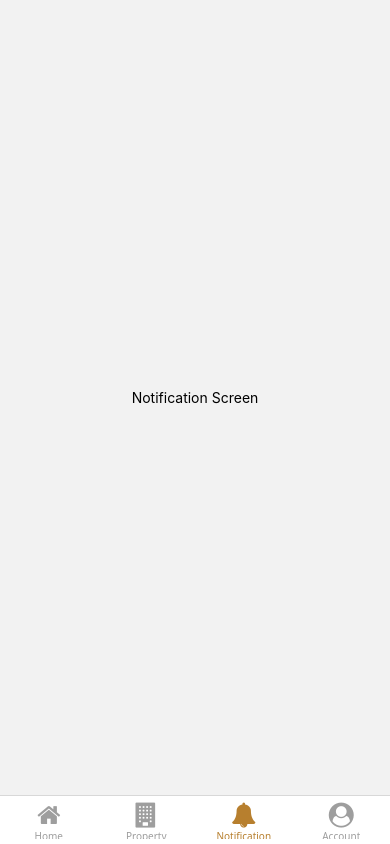
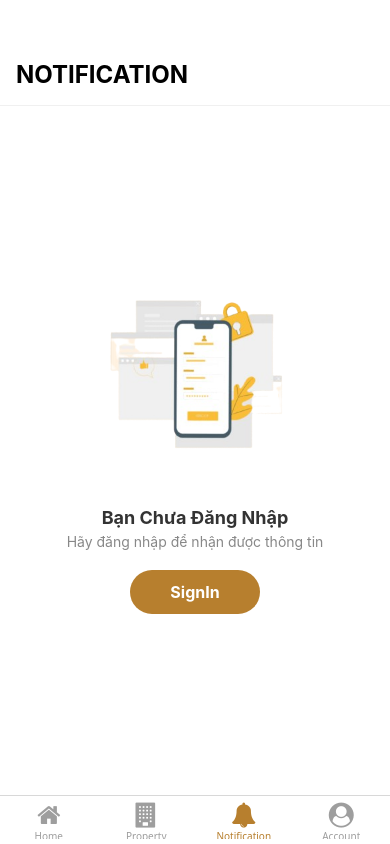
Before and after one commit to KaneNguyen03/building-maintenance-ai-mobile, a React Native app: screen /Notification in a window 390 px wide. Built offline with nearby package versions, Linux system fonts and the light colour scheme.

Commit message:
Update Complete

```diff
--- a/src/Resident/MyReportScreen.tsx
+++ b/src/Resident/MyReportScreen.tsx
@@ -19,27 +19,37 @@ const MyReportScreen = () => {
 
   useEffect(() => {
     const loadReports = async () => {
-      setLoading(true);
-      const stored = await AsyncStorage.getItem("myReports");
+      const userString = await AsyncStorage.getItem("userData");
+      if (!userString) return;
+
+      const user = JSON.parse(userString);
+      const userKey = user.phone.toString();
+
+      const stored = await AsyncStorage.getItem(`myReports_${userKey}`);
       if (stored) setReports(JSON.parse(stored));
-      setLoading(false);
     };
     const unsubscribe = navigation.addListener("focus", loadReports);
     return unsubscribe;
   }, [navigation]);
 
   const handleClearAll = async () => {
-    await AsyncStorage.removeItem("myReports");
+    const userString = await AsyncStorage.getItem("userData");
+    if (!userString) return;
+
+    const user = JSON.parse(userString);
+    const userKey = user.phone.toString();
+
+    await AsyncStorage.removeItem(`myReports_${userKey}`);
     setReports([]);
   };
 
-  if (loading) {
-    return (
-      <View style={styles.loadingContainer}>
-        <ActivityIndicator size="large" color="#B77F2E" />
-      </View>
-    );
-  }
+  // if (loading) {
+  //   return (
+  //     <View style={styles.loadingContainer}>
+  //       <ActivityIndicator size="large" color="#B77F2E" />
+  //     </View>
+  //   );
+  // }
 
   return (
     <ScrollView style={styles.container}>
--- a/src/Resident/ui/RepairReviewScreen.tsx
+++ b/src/Resident/ui/RepairReviewScreen.tsx
@@ -21,19 +21,43 @@ const RepairReviewScreen = () => {
     images: string[];
   };
   const handleSubmit = async () => {
+    const userData = await AsyncStorage.getItem("userData");
+    const user = userData ? JSON.parse(userData) : null;
+    if (!user) return;
+
+    const userKey = user.phone.toString(); // phone là số => chuyển thành string
+
+    const reportKey = `myReports_${userKey}`;
+    const notiKey = `notifications_${userKey}`;
+
     const report = {
       property,
       description,
       images,
       date: new Date().toISOString(),
     };
-    const existingReports = await AsyncStorage.getItem("myReports");
+
+    const existingReports = await AsyncStorage.getItem(reportKey);
     const parsedReports = existingReports ? JSON.parse(existingReports) : [];
     parsedReports.push(report);
-    await AsyncStorage.setItem("myReports", JSON.stringify(parsedReports));
-    // @ts-ignore
-   navigation.navigate("RepairSuccess"); // chuyển sang màn thành công
+    await AsyncStorage.setItem(reportKey, JSON.stringify(parsedReports));
+
+    const now = new Date();
+    const newNotification = {
+      id: `${now.getTime()}`,
+      message: "Report của bạn đang được xử lý, vui lòng đợi phản hồi.",
+      timestamp: now.toLocaleString(),
+    };
+    const existingNoti = await AsyncStorage.getItem(notiKey);
+    const notiList = existingNoti ? JSON.parse(existingNoti) : [];
+    notiList.unshift(newNotification);
+    await AsyncStorage.setItem(notiKey, JSON.stringify(notiList));
+
+    //@ts-ignore
+    navigation.navigate("RepairSuccess");
   };
+
+
 
   return (
     <ScrollView style={styles.container}>
--- a/src/screen/NotificationScreen.tsx
+++ b/src/screen/NotificationScreen.tsx
@@ -1,19 +1,189 @@
-import React from 'react';
-import { View, Text, StyleSheet } from 'react-native';
+import React, { useEffect, useState } from "react";
+import {
+  View,
+  Text,
+  StyleSheet,
+  Image,
+  TouchableOpacity,
+  FlatList,
+} from "react-native";
+import AsyncStorage from "@react-native-async-storage/async-storage";
+import { useNavigation } from "@react-navigation/native";
 
 const NotificationScreen = () => {
+  const navigation = useNavigation();
+  const [notifications, setNotifications] = useState<any[]>([]);
+  const [loading, setLoading] = useState(false);
+  const [isLoggedIn, setIsLoggedIn] = useState(false);
+
+  const fetchUserStatus = async () => {
+    const user = await AsyncStorage.getItem("userData");
+    setIsLoggedIn(!!user);
+  };
+
+  const fetchNotifications = async () => {
+    const userString = await AsyncStorage.getItem("userData");
+    if (!userString) return;
+
+    const user = JSON.parse(userString);
+    const userKey = user.phone.toString();
+
+    setLoading(true);
+    const data = await AsyncStorage.getItem(`notifications_${userKey}`);
+    const parsed = data ? JSON.parse(data) : [];
+    setNotifications(parsed);
+    setLoading(false);
+  };
+
+
+  useEffect(() => {
+    fetchUserStatus();
+    fetchNotifications();
+  }, []);
+
+  const renderItem = ({ item }: { item: any }) => (
+    <View style={styles.notiCard}>
+      <Text style={styles.notiMessage}>{item.message}</Text>
+      <Text style={styles.notiTime}>{item.timestamp}</Text>
+    </View>
+  );
+
+  if (!isLoggedIn) {
+    return (
+      <View style={styles.container}>
+        {/* Header */}
+        <View style={styles.header}>
+          <Text style={styles.headerTitle}>NOTIFICATION</Text>
+        </View>
+
+        {/* UI chưa đăng nhập */}
+        <View style={styles.content}>
+          <Image
+            source={require("../../assets/notification-login.png")}
+            style={styles.image}
+            resizeMode="contain"
+          />
+          <Text style={styles.noNotificationText}>Bạn Chưa Đăng Nhập</Text>
+          <Text style={styles.subText}>Hãy đăng nhập để nhận được thông tin</Text>
+
+          <TouchableOpacity
+            style={styles.retryButton}
+            // @ts-ignore
+            onPress={() => navigation.navigate("SignIn")}
+          >
+            <Text style={styles.retryText}>SignIn</Text>
+          </TouchableOpacity>
+        </View>
+      </View>
+    );
+  }
+
   return (
     <View style={styles.container}>
-      <Text>Notification Screen</Text>
+      {/* Header */}
+      <View style={styles.header}>
+        <Text style={styles.headerTitle}>NOTIFICATION</Text>
+      </View>
+
+      {notifications.length === 0 ? (
+        // Empty notification list
+        <View style={styles.content}>
+          <Image
+            source={require("../../assets/notification.png")}
+            style={styles.image}
+            resizeMode="contain"
+          />
+          <Text style={styles.noNotificationText}>No notification</Text>
+          <Text style={styles.subText}>You don't have any notification yet</Text>
+
+          <TouchableOpacity
+            style={styles.retryButton}
+            onPress={fetchNotifications}
+            disabled={loading}
+          >
+            <Text style={styles.retryText}>{loading ? "Loading..." : "Retry"}</Text>
+          </TouchableOpacity>
+        </View>
+      ) : (
+        <FlatList
+          data={notifications}
+          keyExtractor={(item) => item.id}
+          renderItem={renderItem}
+          contentContainerStyle={{ padding: 16 }}
+        />
+      )}
     </View>
   );
 };
 
 const styles = StyleSheet.create({
-  container: {
+  container: { flex: 1, backgroundColor: "#fff" },
+  header: {
+    flexDirection: "row",
+    justifyContent: "space-between",
+    alignItems: "center",
+    paddingTop: 60,
+    paddingBottom: 16,
+    paddingHorizontal: 16,
+    borderBottomWidth: 1,
+    borderBottomColor: "#f0f0f0",
+  },
+  headerTitle: {
+    fontSize: 24,
+    fontWeight: "bold",
+    textTransform: "uppercase",
+  },
+  content: {
     flex: 1,
-    justifyContent: 'center',
-    alignItems: 'center',
+    alignItems: "center",
+    justifyContent: "center",
+    paddingHorizontal: 20,
+  },
+  image: {
+    width: 200,
+    height: 200,
+    marginBottom: 20,
+  },
+  noNotificationText: {
+    fontSize: 18,
+    fontWeight: "bold",
+    color: "#333",
+    marginBottom: 5,
+  },
+  subText: {
+    fontSize: 14,
+    color: "#888",
+    marginBottom: 20,
+    textAlign: "center",
+  },
+  retryButton: {
+    backgroundColor: "#B77F2E",
+    paddingVertical: 12,
+    paddingHorizontal: 40,
+    borderRadius: 30,
+  },
+  retryText: {
+    color: "#fff",
+    fontWeight: "bold",
+    fontSize: 16,
+  },
+  notiCard: {
+    backgroundColor: "#f9f9f9",
+    padding: 16,
+    borderRadius: 10,
+    marginBottom: 12,
+    borderLeftWidth: 4,
+    borderLeftColor: "#B77F2E",
+  },
+  notiMessage: {
+    fontSize: 16,
+    fontWeight: "600",
+    color: "#333",
+  },
+  notiTime: {
+    fontSize: 12,
+    color: "#888",
+    marginTop: 4,
   },
 });
 
```
Also changed, not shown: assets/notification-login.png (added), assets/notification.png (added).
